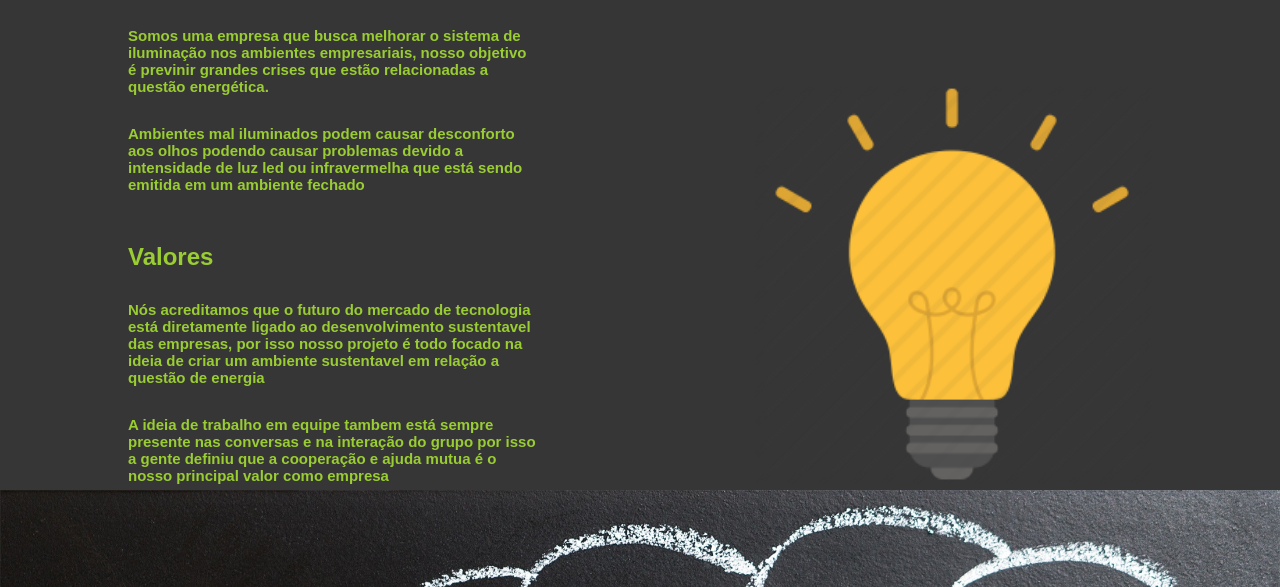
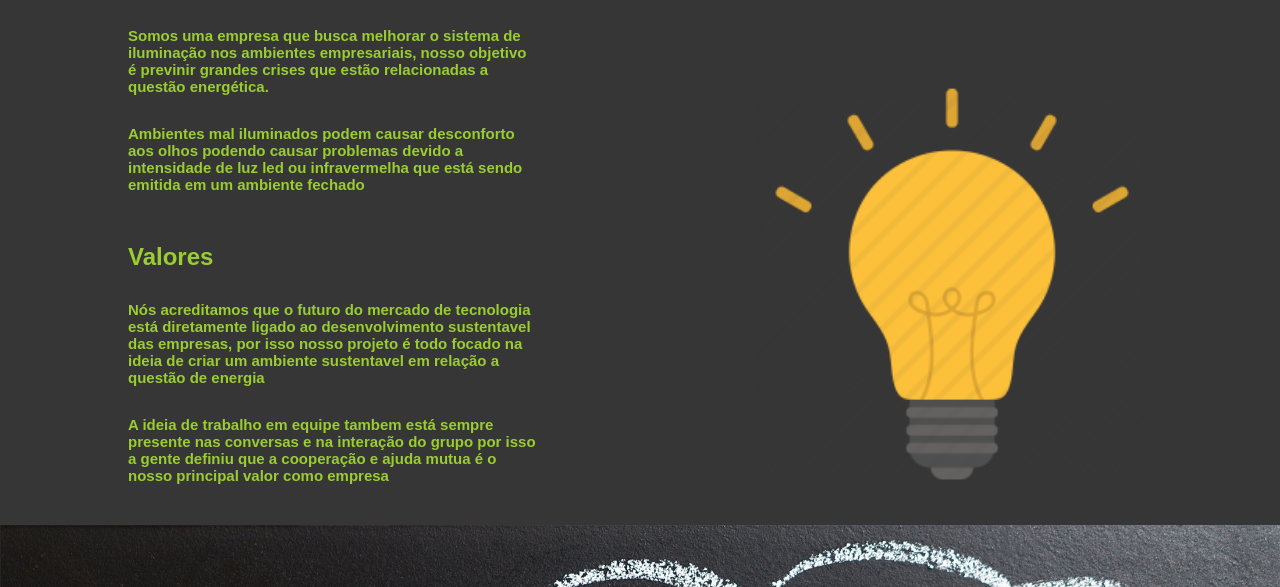
Before and after one commit to felipepereiradasilva1/Projeto-Luminous-v2, a plain HTML site: page site/index.html in a window 1280 px wide. Shown: the part 640-1227 px from the top of the page. Drawn offline with Linux system fonts and the light colour scheme.

Commit message:
ajustei a div

```diff
--- a/site/css/style.css
+++ b/site/css/style.css
@@ -246,7 +246,7 @@ form { /* estilisa formulario*/
 .sobre{
     background-color: gray;
     width: 100%;
-    height: 550px;
+    height: 585px;
     background: scroll;
     background-size:  cover;
     background-color:#363636 ;
@@ -281,6 +281,7 @@ h2{
     font-family: Arial, Helvetica, sans-serif;
     /*opacity: 0.75;*/
 
+
 }
 
 img{
```
